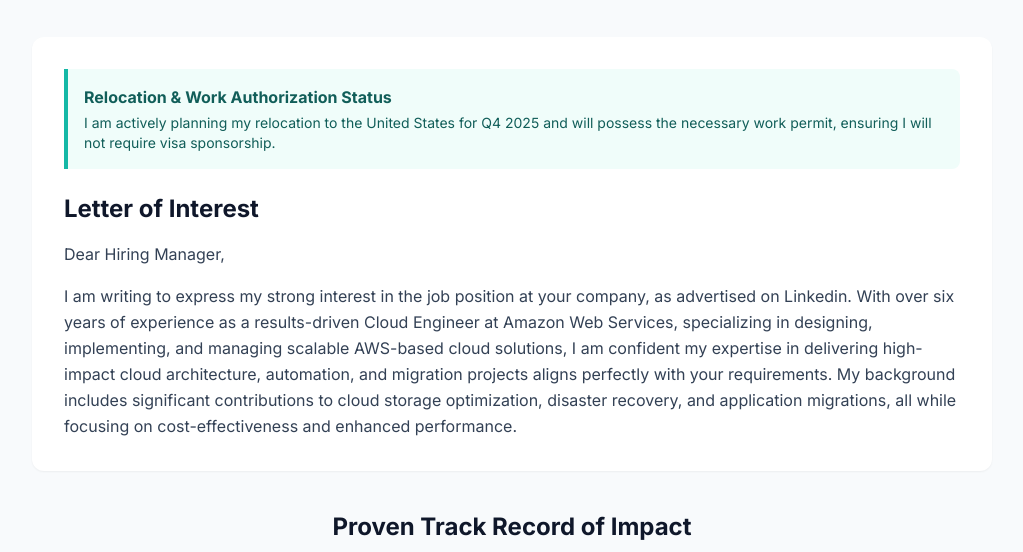
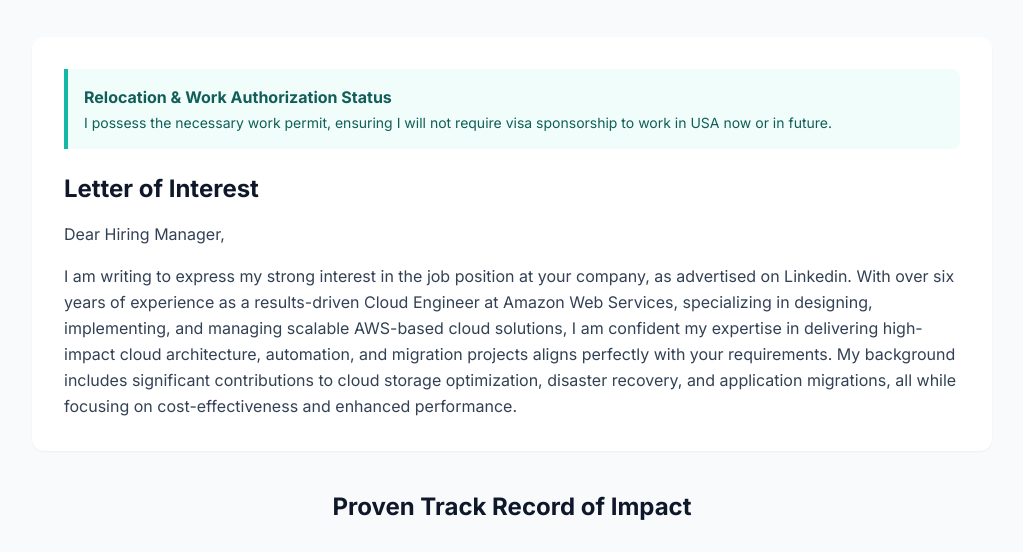
Before and after one commit to Mahin-Raza/mahin_cover, a plain HTML site: page index.html in a window 1280 px wide. Shown: the part 244-796 px from the top of the page, without its empty margins (128-1151 px from the left). Drawn offline with nearby package versions, Linux system fonts and the light colour scheme.

Commit message:
index.html

```diff
--- a/index.html
+++ b/index.html
@@ -58,7 +58,7 @@
             <section id="pitch" class="bg-white p-6 md:p-8 rounded-xl shadow-sm">
                 <div class="bg-teal-50 border-l-4 border-teal-500 text-teal-800 p-4 rounded-r-lg mb-6">
                     <h3 class="font-bold">Relocation & Work Authorization Status</h3>
-                    <p class="mt-1 text-sm">I am actively planning my relocation to the United States for Q4 2025 and will possess the necessary work permit, ensuring I will not require visa sponsorship.</p>
+                    <p class="mt-1 text-sm">I possess the necessary work permit, ensuring I will not require visa sponsorship to work in USA now or in future.</p>
                 </div>
 
                 <h2 class="text-2xl font-bold text-slate-900 mb-4">Letter of Interest</h2>
```
